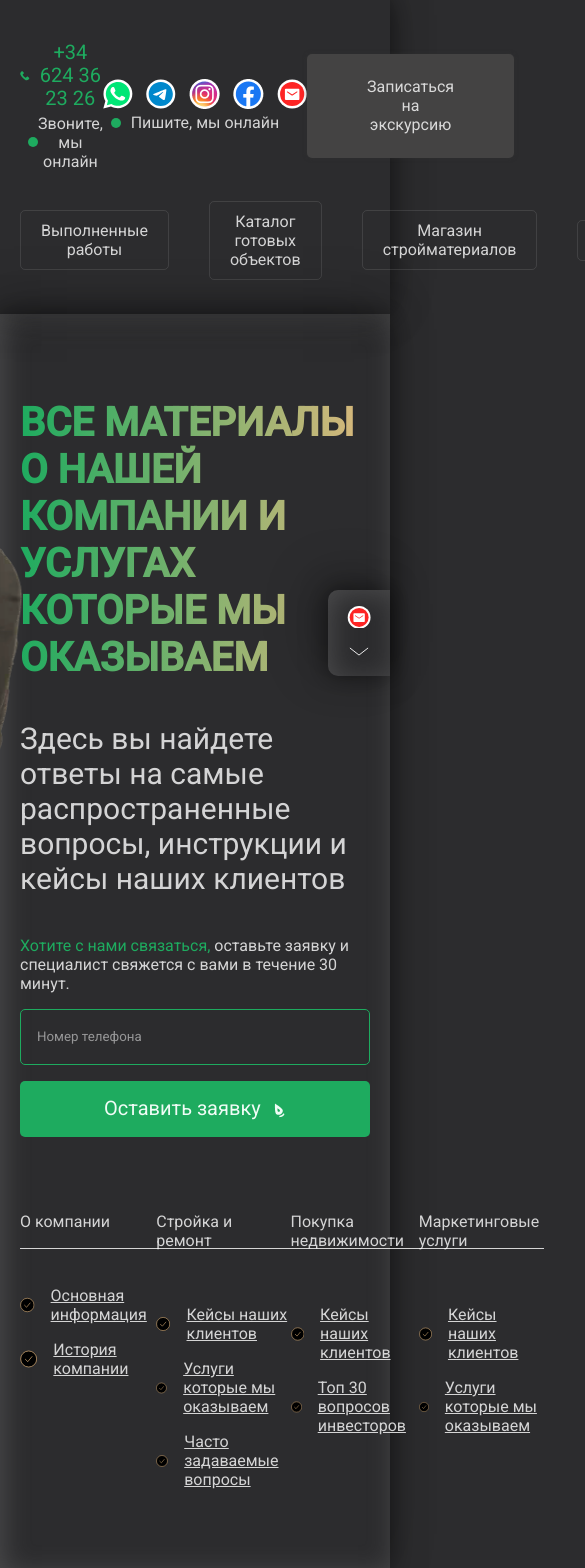
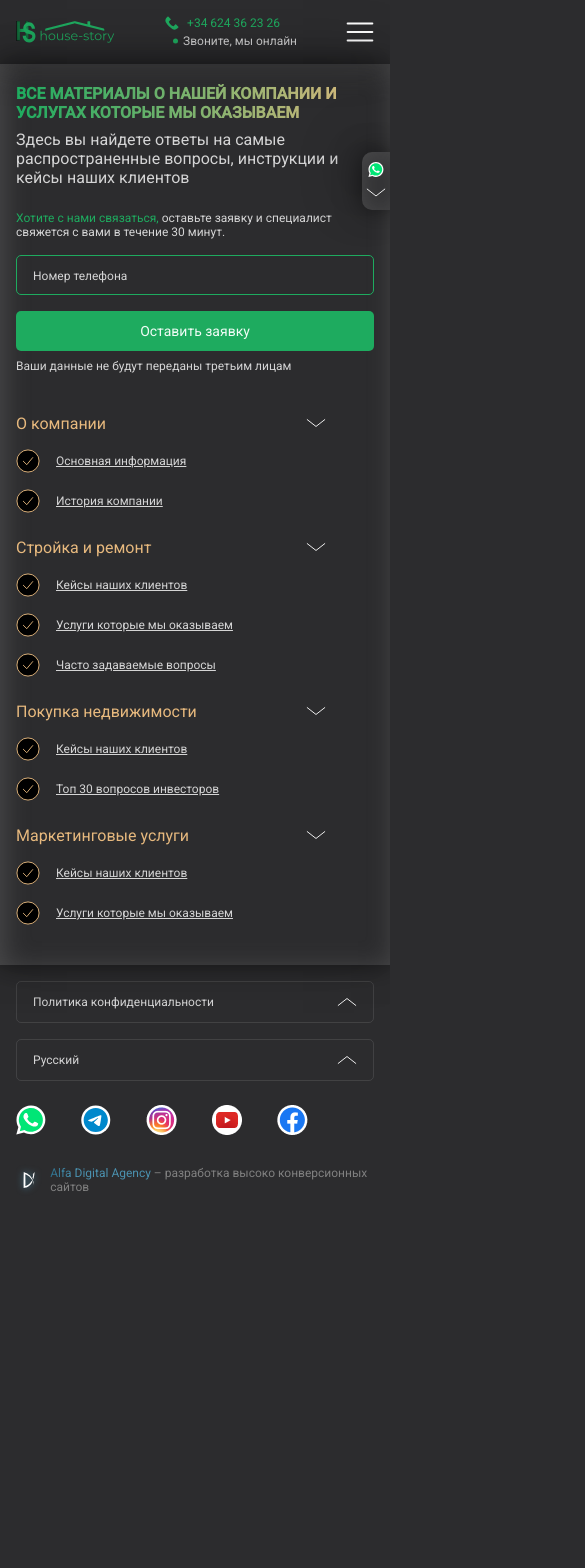
Before and after one commit to dropdead95/new-test, a React (Create React App) app: page / in a window 390 px wide. Shown: the top 1568 px of the page, 585 px wide, since content can reach past the window. After the commit the page ends 1217 px from the top, so only its background shows below. Built offline with nearby package versions, Linux system fonts and the light colour scheme.

Commit message:
adaptive design for mobile

```diff
--- a/package.json
+++ b/package.json
@@ -2,11 +2,13 @@
   "name": "new-test",
   "version": "0.1.0",
   "private": true,
+  "homepage": "https://dropdead95.github.io/new-test/",
   "dependencies": {
     "@testing-library/jest-dom": "^5.16.5",
     "@testing-library/react": "^13.4.0",
     "@testing-library/user-event": "^13.5.0",
     "classnames": "^2.3.2",
+    "gh-pages": "^5.0.0",
     "react": "^18.2.0",
     "react-dom": "^18.2.0",
     "react-router-dom": "^6.9.0",
@@ -20,7 +22,9 @@
     "start": "react-scripts start",
     "build": "react-scripts build",
     "test": "react-scripts test",
-    "eject": "react-scripts eject"
+    "eject": "react-scripts eject",
+    "deploy": "gh-pages -d build",
+    "predeploy": "npm run build"
   },
   "eslintConfig": {
     "extends": [
--- a/src/components/Container/Container.module.scss
+++ b/src/components/Container/Container.module.scss
@@ -3,7 +3,7 @@
   margin: 0 auto;
   padding: 0 20px;
 }
-@media (max-width: 320px) {
+@media (max-width: 480px) {
   .container {
     padding: 0 16px;
   }
--- a/src/components/ServiceTitle/ServiceTitle.module.scss
+++ b/src/components/ServiceTitle/ServiceTitle.module.scss
@@ -14,3 +14,8 @@
     background-color: $text-color;
   }
 }
+
+@media (max-width: 767px) {
+  .title {
+    width: 200px;
+}}
--- a/src/containers/Footer/Footer.module.scss
+++ b/src/containers/Footer/Footer.module.scss
@@ -2,10 +2,12 @@
 
 .footer {
   padding: 40px 0;
+  width: 100%;
 }
 .reviews {
   display: flex;
   flex-direction: column;
+
 }
 .title {
   color: $active-green;
@@ -14,6 +16,7 @@
 .container {
   display: flex;
   justify-content: space-between;
+  flex-wrap: wrap;
 }
 .reviews_1 {
   width: 200px;
@@ -88,8 +91,13 @@
 .logoMobile {
   display: none;
 }
+@media (max-width: 767px) {
+  .reviews {
+    display: none;
+  }
+}
 
-@media (max-width: 320px) {
+@media (max-width: 480px) {
   .container {
     flex-direction: column;
   }
--- a/src/containers/Header/Header.module.scss
+++ b/src/containers/Header/Header.module.scss
@@ -10,6 +10,7 @@
 .info {
   display: flex;
   justify-content: space-between;
+  flex-wrap: wrap;
   align-items: center;
   margin-bottom: 30px;
 }
@@ -77,14 +78,36 @@
 .nav {
   display: flex;
   align-items: center;
+  flex-wrap: wrap;
   gap: 40px;
   margin-bottom: 34px;
 }
 .menuItem p {
   text-align: center;
 }
+@media (max-width: 1200px) {
+  .nav {
+    gap: 10px;
+  }
+  .btn {
+    font-size: 12px;;
+    padding: 15px 30px;
+  }
 
-@media (max-width: 320px) {
+}
+
+@media (max-width: 992px) {
+  .nav {
+    gap: 5px;
+  }
+
+}
+@media (max-width: 767px) {
+  .socialWrapper {
+    display: none;
+  }
+}
+@media (max-width: 480px) {
   .btn {
     display: none;
   }
--- a/src/pages/Main/Main.module.scss
+++ b/src/pages/Main/Main.module.scss
@@ -6,12 +6,14 @@
   padding-top: 85px;
   padding-bottom: 80px;
   box-shadow: -11px -10px 51px rgba(0, 0, 0, 0.25),
-    0px 0px 26px rgba(0, 0, 0, 0.53),
-    inset 4px 4px 27px rgba(137, 137, 137, 0.33);
+  0px 0px 26px rgba(0, 0, 0, 0.53),
+  inset 4px 4px 27px rgba(137, 137, 137, 0.33);
   border-radius: 0;
 }
+
 .container {
 }
+
 .content {
   max-width: 800px;
   display: flex;
@@ -21,12 +23,14 @@
   margin-bottom: 75px;
   z-index: 2;
 }
+
 .application {
   display: flex;
   flex-direction: column;
   justify-content: center;
   gap: 16px;
 }
+
 .title {
   font-weight: 600;
   font-size: 40px;
@@ -38,13 +42,16 @@
   background-clip: text;
   text-fill-color: transparent;
 }
+
 .subtitle {
   font-size: 30px;
   line-height: 35px;
 }
+
 .desc span {
   color: $active-green;
 }
+
 .input {
   background-color: transparent;
   border: 1px solid $active-green;
@@ -53,11 +60,13 @@
   height: 56px;
   border-radius: 5px;
   color: $text-color;
+
   &::placeholder {
     padding-top: 10px;
     color: rgba(255, 255, 255, 0.5);
   }
 }
+
 .btn {
   max-width: 426px;
   height: 56px;
@@ -67,37 +76,45 @@
   line-height: 23px;
   color: #f0fcf6;
 }
+
 .innerBtn {
   display: flex;
   align-items: center;
   justify-content: center;
   gap: 10px;
 }
+
 .image {
   position: absolute;
   right: 350px;
   top: 22px;
   max-width: 412px;
 }
+
 .info {
   display: flex;
   justify-content: space-between;
   align-items: start;
 }
+
 .item {
   width: 100%;
   display: flex;
   flex-direction: column;
 }
+
 .serviceTitle {
   margin-bottom: 55.5px;
 }
+
 .serviceSubtitle {
   margin-bottom: 16px;
+
   &:last-child {
     margin: 0;
   }
 }
+
 .navigate {
   display: flex;
   flex-direction: column;
@@ -110,31 +127,47 @@
   top: 276px;
   background: $background;
   box-shadow: -11px -10px 51px rgba(0, 0, 0, 0.25),
-    0px 0px 26px rgba(0, 0, 0, 0.53),
-    inset 4px 4px 27px rgba(137, 137, 137, 0.33);
+  0px 0px 26px rgba(0, 0, 0, 0.53),
+  inset 4px 4px 27px rgba(137, 137, 137, 0.33);
   border-radius: 10px 0 0 10px;
   cursor: pointer;
 }
+
 .mail {
   margin-bottom: 16px;
 }
+
 .additional {
   font-size: 12px;
   line-height: 14px;
   display: none;
 }
+
 .whatsUp {
   display: none;
   width: 20px;
   height: 20px;
   margin-bottom: 8px;
 }
+
 .arrow {
   display: none;
   stroke: #e7b97e;
 }
 
-@media (max-width: 320px) {
+@media (max-width: 1200px) {
+  .image {
+    display: none;
+  }
+}
+
+@media (max-width: 767px) {
+  .info {
+    flex-wrap: wrap
+  }
+}
+
+@media (max-width: 480px) {
   .main {
     padding-top: 20px;
     padding-bottom: 40px;
@@ -196,6 +229,7 @@
     align-items: center;
     color: $gold;
     margin-bottom: 16px;
+
     &:after {
       display: none;
     }
@@ -206,6 +240,7 @@
   }
   .input {
     height: 40px;
+
     &::placeholder {
       color: $text-color;
       font-size: 12px;
```
Also changed, not shown: src/containers/Footer/Footer.jsx (+13 -13 lines), 1 other file (tests, documents, lock files or other folders).
